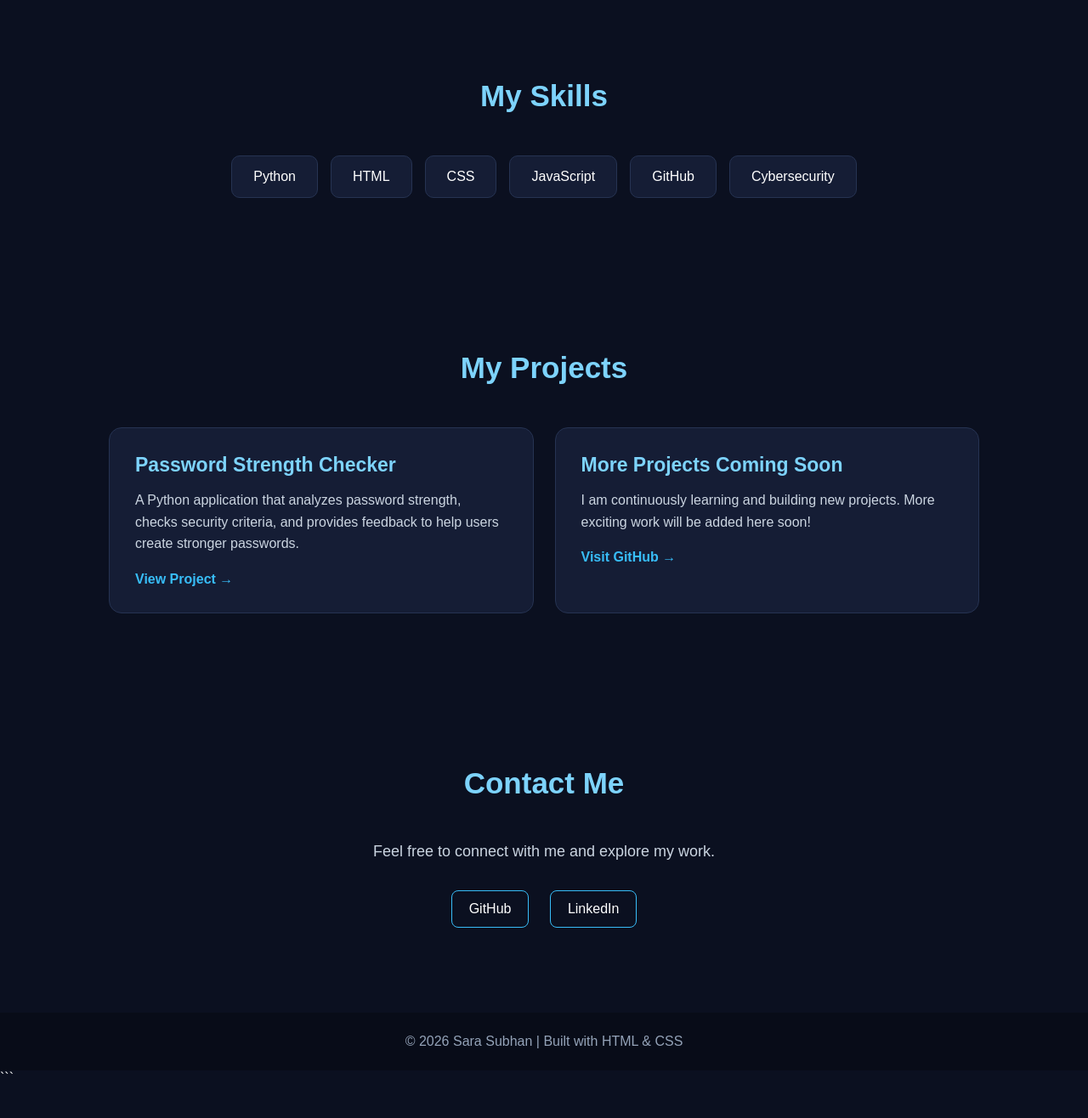
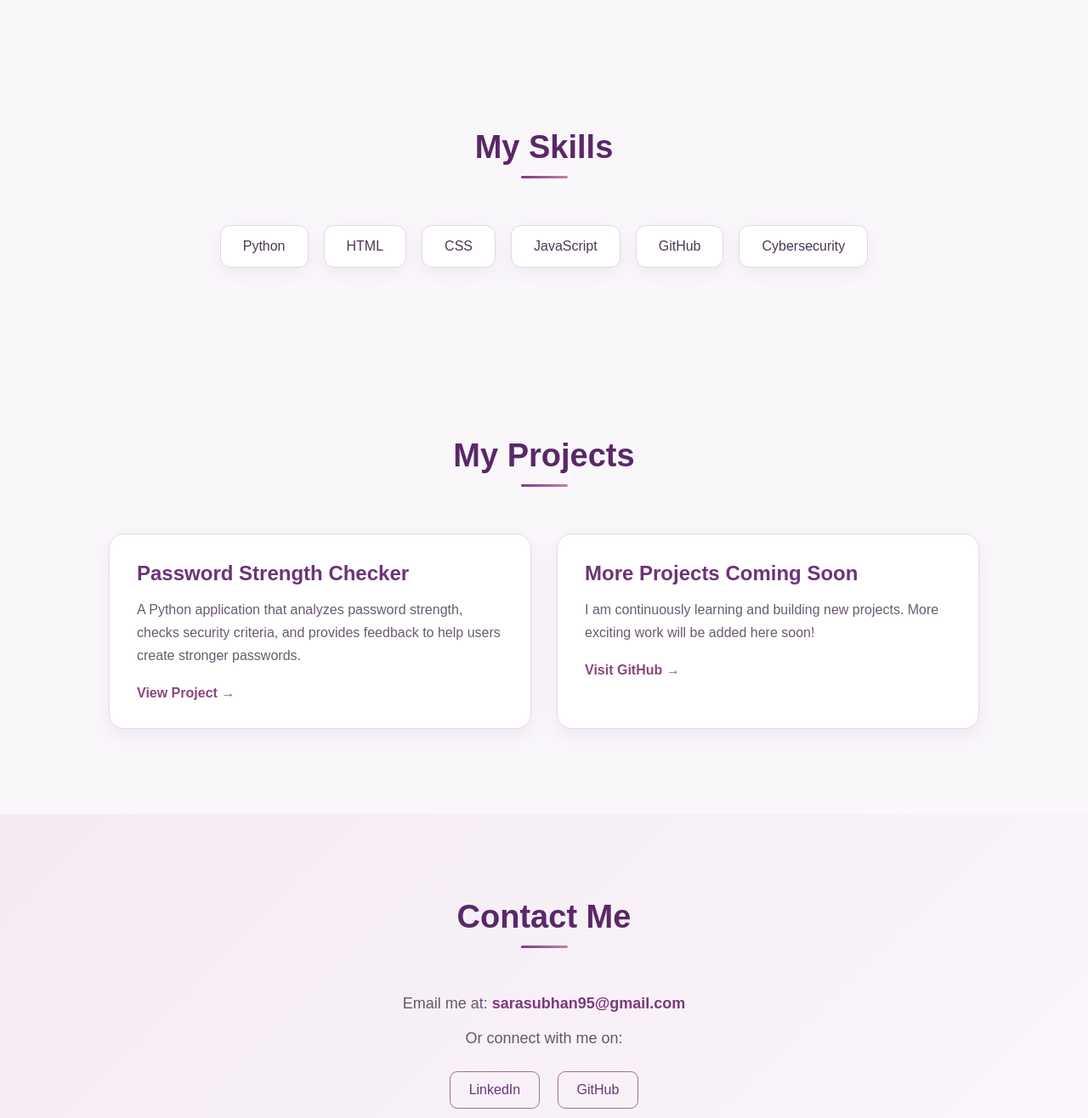
Before and after one commit to Sara-png-ops/portfolio, a plain HTML site: page index.html in a window 1280 px wide. Shown: the part 1164-2480 px from the top of the page at 85% size. Before the commit the page ends 2442 px from the top, so only its background shows below. Drawn offline with Linux system fonts and the light colour scheme.

Commit message:
Update index.html

````diff
--- a/index.html
+++ b/index.html
@@ -1,12 +1,14 @@
 <!DOCTYPE html>
 <html lang="en">
+
 <head>
     <meta charset="UTF-8">
     <meta name="viewport" content="width=device-width, initial-scale=1.0">
 
-    <title>Sara Subhan | Developer Portfolio</title>
+    <title>Sara Subhan | Computer Science Portfolio</title>
 
     <style>
+
         * {
             margin: 0;
             padding: 0;
@@ -16,211 +18,423 @@
 
         body {
             font-family: Arial, sans-serif;
-            background: #0b1020;
-            color: white;
+            background: #FAF7FB;
+            color: #2D2033;
         }
 
-        /* NAVBAR */
+
+        /* =========================
+           NAVBAR
+        ========================= */
+
         nav {
             position: fixed;
             top: 0;
             width: 100%;
-            background: rgba(11, 16, 32, 0.95);
+
+            background: rgba(250, 247, 251, 0.92);
+
+            backdrop-filter: blur(12px);
+
             padding: 18px 8%;
+
             display: flex;
             justify-content: space-between;
             align-items: center;
+
             z-index: 1000;
-            border-bottom: 1px solid #1f2a44;
+
+            border-bottom: 1px solid #E8DCEB;
         }
 
         .logo {
             font-size: 24px;
             font-weight: bold;
-            color: #7dd3fc;
+            color: #5A2868;
+            letter-spacing: 1px;
         }
 
         nav ul {
             display: flex;
             list-style: none;
-            gap: 25px;
+            gap: 28px;
         }
 
         nav ul li a {
-            color: white;
+            color: #4B3A50;
             text-decoration: none;
+            font-weight: 500;
             transition: 0.3s;
         }
 
         nav ul li a:hover {
-            color: #7dd3fc;
+            color: #9A4D82;
         }
 
-        /* HERO */
+
+        /* =========================
+           HERO
+        ========================= */
+
         .hero {
             min-height: 100vh;
+
             display: flex;
             flex-direction: column;
             justify-content: center;
             align-items: center;
+
             text-align: center;
-            padding: 100px 20px;
+
+            padding: 120px 20px;
+
             background:
-                radial-gradient(circle at top left, #1e3a8a, transparent 40%),
-                radial-gradient(circle at bottom right, #581c87, transparent 40%),
-                #0b1020;
+                radial-gradient(
+                    circle at top left,
+                    rgba(192, 132, 168, 0.30),
+                    transparent 40%
+                ),
+
+                radial-gradient(
+                    circle at bottom right,
+                    rgba(124, 58, 125, 0.25),
+                    transparent 40%
+                ),
+
+                #FAF7FB;
         }
 
         .hero h1 {
-            font-size: 55px;
-            margin-bottom: 15px;
+            font-size: 58px;
+            margin-bottom: 20px;
+            color: #3D2945;
         }
 
         .hero h1 span {
-            color: #7dd3fc;
+            background: linear-gradient(
+                135deg,
+                #5A2868,
+                #9A4D82
+            );
+
+            -webkit-background-clip: text;
+            -webkit-text-fill-color: transparent;
         }
 
         .hero p {
             font-size: 20px;
-            color: #cbd5e1;
-            max-width: 650px;
-            line-height: 1.6;
+            color: #6B5A70;
+
+            max-width: 700px;
+
+            line-height: 1.7;
         }
 
         .btn {
-            margin-top: 30px;
-            padding: 14px 28px;
-            background: #38bdf8;
-            color: #0b1020;
+            display: inline-block;
+
+            margin-top: 35px;
+
+            padding: 14px 30px;
+
+            background: linear-gradient(
+                135deg,
+                #5A2868,
+                #9A4D82
+            );
+
+            color: white;
+
             text-decoration: none;
+
             font-weight: bold;
-            border-radius: 8px;
+
+            border-radius: 10px;
+
             transition: 0.3s;
+
+            box-shadow:
+                0 8px 25px rgba(90, 40, 104, 0.25);
         }
 
         .btn:hover {
-            background: white;
-            transform: translateY(-3px);
+            transform: translateY(-4px);
+
+            box-shadow:
+                0 12px 30px rgba(90, 40, 104, 0.35);
         }
 
-        /* SECTIONS */
+
+        /* =========================
+           SECTIONS
+        ========================= */
+
         section {
-            padding: 90px 10%;
+            padding: 100px 10%;
         }
 
         .section-title {
             text-align: center;
-            font-size: 35px;
-            margin-bottom: 50px;
-            color: #7dd3fc;
+
+            font-size: 38px;
+
+            margin-bottom: 55px;
+
+            color: #5A2868;
         }
 
-        /* ABOUT */
-        .about-content {
-            max-width: 800px;
-            margin: auto;
-            text-align: center;
-            color: #cbd5e1;
-            font-size: 18px;
-            line-height: 1.8;
+        .section-title::after {
+            content: "";
+
+            display: block;
+
+            width: 55px;
+
+            height: 3px;
+
+            margin: 12px auto 0;
+
+            border-radius: 5px;
+
+            background: linear-gradient(
+                90deg,
+                #7C3A7D,
+                #C084A8
+            );
         }
 
-        /* SKILLS */
+
+        /* =========================
+           ABOUT
+        ========================= */
+
+        .about-content {
+            max-width: 850px;
+
+            margin: auto;
+
+            text-align: center;
+
+            color: #655568;
+
+            font-size: 18px;
+
+            line-height: 1.9;
+        }
+
+
+        /* =========================
+           SKILLS
+        ========================= */
+
         .skills-container {
             display: flex;
+
             justify-content: center;
+
             flex-wrap: wrap;
-            gap: 15px;
+
+            gap: 18px;
         }
 
         .skill {
-            background: #151d35;
-            padding: 15px 25px;
-            border-radius: 10px;
-            border: 1px solid #263352;
+            background: white;
+
+            padding: 15px 26px;
+
+            border-radius: 12px;
+
+            border: 1px solid #E4D6E8;
+
+            color: #4D3654;
+
+            font-weight: 500;
+
             transition: 0.3s;
+
+            box-shadow:
+                0 6px 20px rgba(90, 40, 104, 0.07);
         }
 
         .skill:hover {
             transform: translateY(-5px);
-            border-color: #38bdf8;
+
+            border-color: #B47A9F;
+
+            box-shadow:
+                0 10px 25px rgba(90, 40, 104, 0.13);
         }
 
-        /* PROJECTS */
+
+        /* =========================
+           PROJECTS
+        ========================= */
+
         .projects {
             display: grid;
-            grid-template-columns: repeat(auto-fit, minmax(280px, 1fr));
-            gap: 25px;
+
+            grid-template-columns:
+                repeat(auto-fit, minmax(290px, 1fr));
+
+            gap: 30px;
         }
 
         .project-card {
-            background: #151d35;
-            padding: 30px;
-            border-radius: 15px;
-            border: 1px solid #263352;
+            background: white;
+
+            padding: 32px;
+
+            border-radius: 18px;
+
+            border: 1px solid #E5D9E8;
+
             transition: 0.3s;
+
+            box-shadow:
+                0 8px 25px rgba(90, 40, 104, 0.08);
         }
 
         .project-card:hover {
             transform: translateY(-8px);
-            border-color: #38bdf8;
+
+            border-color: #B47A9F;
+
+            box-shadow:
+                0 15px 35px rgba(90, 40, 104, 0.14);
         }
 
         .project-card h3 {
-            color: #7dd3fc;
+            color: #6B3477;
+
             margin-bottom: 15px;
-            font-size: 23px;
+
+            font-size: 24px;
         }
 
         .project-card p {
-            color: #cbd5e1;
-            line-height: 1.6;
-            margin-bottom: 20px;
+            color: #6B5A70;
+
+            line-height: 1.7;
+
+            margin-bottom: 22px;
         }
 
         .project-card a {
-            color: #38bdf8;
+            color: #8B477C;
+
             text-decoration: none;
+
             font-weight: bold;
+
+            transition: 0.3s;
         }
 
-        /* CONTACT */
+        .project-card a:hover {
+            color: #5A2868;
+        }
+
+
+        /* =========================
+           CONTACT
+        ========================= */
+
         .contact {
             text-align: center;
+
+            background:
+                linear-gradient(
+                    135deg,
+                    #F5EAF3,
+                    #FAF7FB
+                );
         }
 
         .contact p {
-            color: #cbd5e1;
-            margin-bottom: 25px;
+            color: #66576B;
+
+            margin-bottom: 20px;
+
             font-size: 18px;
+        }
+
+        .email {
+            margin-bottom: 28px;
+        }
+
+        .email a {
+            color: #7C3A7D;
+
+            font-weight: bold;
+
+            text-decoration: none;
+        }
+
+        .email a:hover {
+            color: #5A2868;
+
+            text-decoration: underline;
+        }
+
+        .connect-text {
+            margin-bottom: 18px;
         }
 
         .contact-links a {
             display: inline-block;
-            margin: 10px;
-            padding: 12px 20px;
-            border: 1px solid #38bdf8;
-            border-radius: 8px;
-            color: white;
+
+            margin: 8px;
+
+            padding: 12px 22px;
+
+            border: 1px solid #A86A96;
+
+            border-radius: 9px;
+
+            color: #6B3477;
+
             text-decoration: none;
+
+            font-weight: 500;
+
             transition: 0.3s;
         }
 
         .contact-links a:hover {
-            background: #38bdf8;
-            color: #0b1020;
+            background: linear-gradient(
+                135deg,
+                #5A2868,
+                #9A4D82
+            );
+
+            color: white;
+
+            border-color: transparent;
+
+            transform: translateY(-3px);
         }
 
-        /* FOOTER */
+
+        /* =========================
+           FOOTER
+        ========================= */
+
         footer {
             text-align: center;
+
             padding: 25px;
-            background: #080c18;
-            color: #94a3b8;
+
+            background: #3D2945;
+
+            color: #EADCEB;
         }
 
-        /* MOBILE */
+
+        /* =========================
+           MOBILE
+        ========================= */
+
         @media (max-width: 600px) {
+
             nav {
                 padding: 15px 5%;
             }
@@ -238,92 +452,174 @@
             }
 
             .hero h1 {
-                font-size: 38px;
+                font-size: 40px;
             }
 
             .hero p {
                 font-size: 17px;
             }
+
+            section {
+                padding: 75px 7%;
             }
+
+            .section-title {
+                font-size: 32px;
+            }
+        }
+
     </style>
+
 </head>
+
 
 <body>
 
-    <!-- NAVIGATION -->
+
+    <!-- =========================
+         NAVIGATION
+    ========================= -->
+
     <nav>
-        <div class="logo">SARA SUBHAN</div>
+
+        <div class="logo">
+            SARA SUBHAN
+        </div>
 
         <ul>
-            <li><a href="#about">About</a></li>
-            <li><a href="#skills">Skills</a></li>
-            <li><a href="#projects">Projects</a></li>
-            <li><a href="#contact">Contact</a></li>
+
+            <li>
+                <a href="#about">About</a>
+            </li>
+
+            <li>
+                <a href="#skills">Skills</a>
+            </li>
+
+            <li>
+                <a href="#projects">Projects</a>
+            </li>
+
+            <li>
+                <a href="#contact">Contact</a>
+            </li>
+
         </ul>
+
     </nav>
 
 
-    <!-- HERO SECTION -->
+
+    <!-- =========================
+         HERO SECTION
+    ========================= -->
+
     <section class="hero">
 
-        <h1>Hi, I'm <span>Sara Subhan</span></h1>
+        <h1>
+            Hi, I'm <span>Sara Subhan</span>
+        </h1>
 
         <p>
             A Computer Science Engineering student passionate about
             programming, cybersecurity, and building useful applications.
         </p>
 
-        <a href="#projects" class="btn">View My Projects</a>
+        <a href="#projects" class="btn">
+            View My Projects
+        </a>
 
     </section>
 
 
-    <!-- ABOUT SECTION -->
+
+    <!-- =========================
+         ABOUT SECTION
+    ========================= -->
+
     <section id="about">
 
-        <h2 class="section-title">About Me</h2>
+        <h2 class="section-title">
+            About Me
+        </h2>
 
         <div class="about-content">
+
             <p>
                 I am a Computer Science Engineering student with an interest
                 in software development, cybersecurity, and problem-solving.
                 I enjoy learning new technologies and creating projects that
                 help me improve my programming skills.
             </p>
-        </div>
-
-    </section>
-
-
-    <!-- SKILLS SECTION -->
-    <section id="skills">
-
-        <h2 class="section-title">My Skills</h2>
-
-        <div class="skills-container">
-
-            <div class="skill">Python</div>
-            <div class="skill">HTML</div>
-            <div class="skill">CSS</div>
-            <div class="skill">JavaScript</div>
-            <div class="skill">GitHub</div>
-            <div class="skill">Cybersecurity</div>
 
         </div>
 
     </section>
 
 
-    <!-- PROJECTS SECTION -->
+
+    <!-- =========================
+         SKILLS SECTION
+    ========================= -->
+
+    <section id="skills">
+
+        <h2 class="section-title">
+            My Skills
+        </h2>
+
+        <div class="skills-container">
+
+            <div class="skill">
+                Python
+            </div>
+
+            <div class="skill">
+                HTML
+            </div>
+
+            <div class="skill">
+                CSS
+            </div>
+
+            <div class="skill">
+                JavaScript
+            </div>
+
+            <div class="skill">
+                GitHub
+            </div>
+
+            <div class="skill">
+                Cybersecurity
+            </div>
+
+        </div>
+
+    </section>
+
+
+
+    <!-- =========================
+         PROJECTS SECTION
+    ========================= -->
+
     <section id="projects">
 
-        <h2 class="section-title">My Projects</h2>
+        <h2 class="section-title">
+            My Projects
+        </h2>
 
         <div class="projects">
 
+
+            <!-- PASSWORD PROJECT -->
+
             <div class="project-card">
 
-                <h3>Password Strength Checker</h3>
+                <h3>
+                    Password Strength Checker
+                </h3>
 
                 <p>
                     A Python application that analyzes password strength,
@@ -331,54 +627,95 @@
                     users create stronger passwords.
                 </p>
 
-                <a href="https://github.com/Sara-png-ops/password-strength-checker"
+                <a
+                    href="https://github.com/Sara-png-ops/password-strength-checker"
                     target="_blank">
+
                     View Project →
+
                 </a>
 
             </div>
 
 
+
+            <!-- MORE PROJECTS -->
+
             <div class="project-card">
 
-                <h3>More Projects Coming Soon</h3>
+                <h3>
+                    More Projects Coming Soon
+                </h3>
 
                 <p>
                     I am continuously learning and building new projects.
                     More exciting work will be added here soon!
                 </p>
 
-                <a href="https://github.com/Sara-png-ops"
+                <a
+                    href="https://github.com/Sara-png-ops"
                     target="_blank">
+
                     Visit GitHub →
+
                 </a>
 
             </div>
+
 
         </div>
 
     </section>
 
 
-    <!-- CONTACT SECTION -->
+
+    <!-- =========================
+         CONTACT SECTION
+    ========================= -->
+
     <section id="contact" class="contact">
 
-        <h2 class="section-title">Contact Me</h2>
+        <h2 class="section-title">
+            Contact Me
+        </h2>
 
-        <p>
-            Feel free to connect with me and explore my work.
+        <p class="email">
+
+            Email me at:
+
+            <a href="mailto:sarasubhan95@gmail.com">
+
+                sarasubhan95@gmail.com
+
+            </a>
+
         </p>
+
+
+        <p class="connect-text">
+
+            Or connect with me on:
+
+        </p>
+
 
         <div class="contact-links">
 
-            <a href="https://github.com/Sara-png-ops"
+            <a
+                href="https://www.linkedin.com/in/sara-subhan-0ab7312a6/"
                 target="_blank">
-               GitHub
+
+                LinkedIn
+
             </a>
 
-            <a href="https://www.linkedin.com/"
+
+            <a
+                href="https://github.com/Sara-png-ops"
                 target="_blank">
-               LinkedIn
+
+                GitHub
+
             </a>
 
         </div>
@@ -386,11 +723,20 @@
     </section>
 
 
-    <!-- FOOTER -->
+
+    <!-- =========================
+         FOOTER
+    ========================= -->
+
     <footer>
-        <p>© 2026 Sara Subhan | Built with HTML & CSS</p>
+
+        <p>
+            © 2026 Sara Subhan | Built with HTML & CSS
+        </p>
+
     </footer>
 
+
 </body>
+
 </html>
-```
````
Lines whose indentation alone changed are shown as unchanged.
